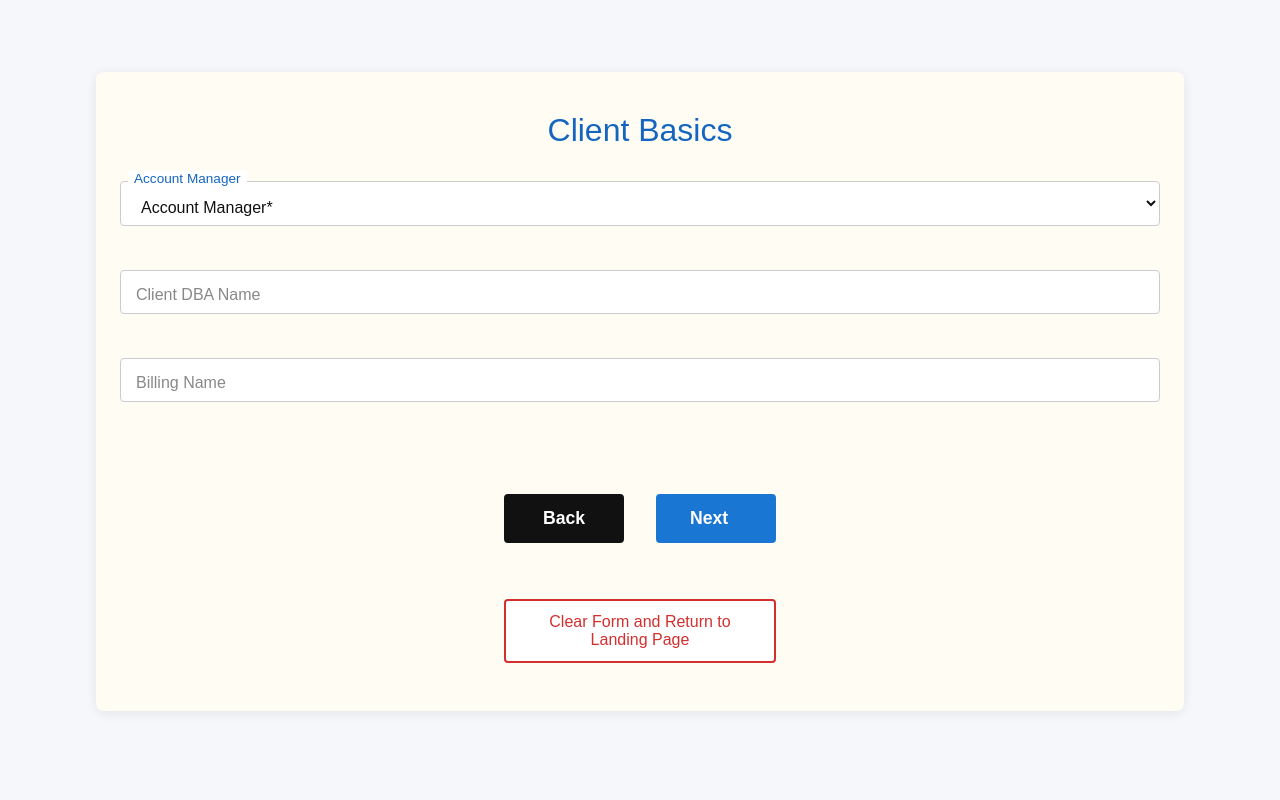
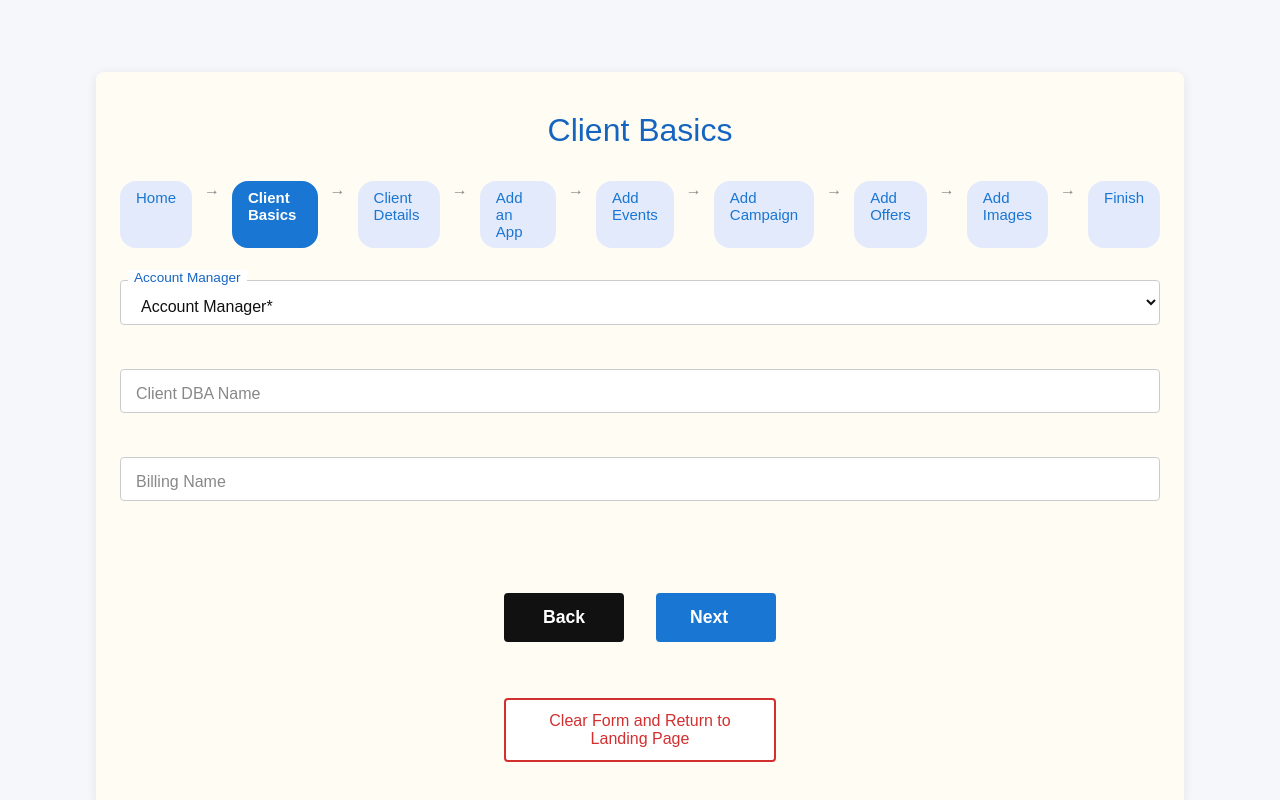
Before and after one commit to Octostone/wizard-v5, a Next.js app: page /client-basics in a window 1280 px wide. Shown: the top 800 px of the page. Built offline with nearby package versions, Linux system fonts and the light colour scheme.

Commit message:
Add progress bar navigation to Client Basics page

```diff
--- a/src/app/client-basics/page.tsx
+++ b/src/app/client-basics/page.tsx
@@ -3,13 +3,14 @@ import React, { useEffect, useState } from "react";
 import styles from "../page.module.css";
 import { useFormContext } from "../../context/FormContext";
 import Link from "next/link";
-import { useRouter } from "next/navigation";
+import { useRouter, usePathname } from "next/navigation";
 import ClearButton from "../../components/ClearButton";
 
 export default function ClientBasics() {
   const { form, setField } = useFormContext();
   const [accountManagers, setAccountManagers] = useState<string[]>([]);
   const router = useRouter();
+  const pathname = usePathname();
 
   useEffect(() => {
     fetch("/api/admin")
@@ -25,6 +26,36 @@ export default function ClientBasics() {
     <div className={styles.page}>
       <div className={styles.centeredCard}>
         <h1 className={styles.title}>Client Basics</h1>
+        {/* Progress Bar */}
+        <div style={{ display: 'flex', justifyContent: 'center', marginBottom: 32, gap: 8 }}>
+          {[
+            { name: 'Home', path: '/' },
+            { name: 'Client Basics', path: '/client-basics' },
+            { name: 'Client Details', path: '/client-details' },
+            { name: 'Add an App', path: '/add-an-app' },
+            { name: 'Add Events', path: '/add-events' },
+            { name: 'Add Campaign', path: '/add-campaign' },
+            { name: 'Add Offers', path: '/add-offers' },
+            { name: 'Add Images', path: '/add-images' },
+            { name: 'Finish', path: '/finish' },
+          ].map((step, idx, arr) => (
+            <React.Fragment key={step.path}>
+              <Link href={step.path} style={{
+                padding: '6px 14px',
+                borderRadius: 16,
+                background: pathname === step.path ? '#1976d2' : '#e3eafc',
+                color: pathname === step.path ? '#fff' : '#1976d2',
+                fontWeight: pathname === step.path ? 600 : 400,
+                textDecoration: 'none',
+                fontSize: 15,
+                border: pathname === step.path ? '2px solid #1976d2' : '2px solid #e3eafc',
+                transition: 'background 0.2s, color 0.2s, border 0.2s',
+                cursor: 'pointer',
+              }}>{step.name}</Link>
+              {idx < arr.length - 1 && <span style={{ color: '#888', margin: '0 4px' }}>→</span>}
+            </React.Fragment>
+          ))}
+        </div>
         <form className={styles.form} autoComplete="off">
           <div className={styles.formGroup}>
             <select
```
